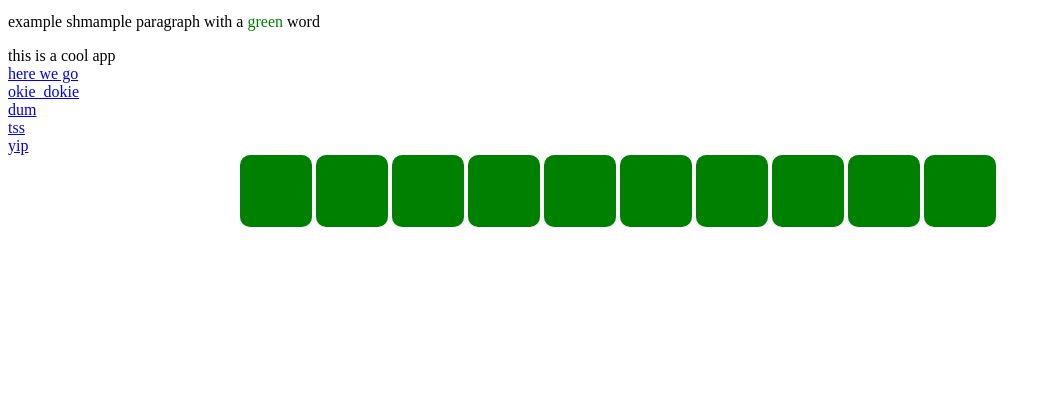
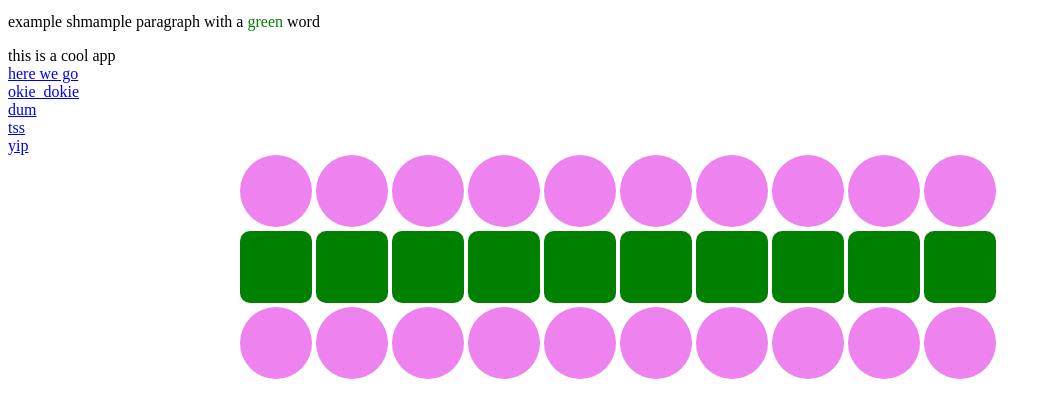
Before and after one commit to Jsimmons--dev/DJLaunchpad, a website: page public/index.html in a window 1280 px wide. Shown: the part 101-518 px from the top of the page, without its empty margins (0-1051 px from the left). Drawn offline with Linux system fonts and the light colour scheme.

Commit message:
Added button rows to top and bottom of grid

```diff
--- a/public/index.html
+++ b/public/index.html
@@ -52,6 +52,19 @@
 		}
 	</script>
 </div>
+<div id= "top-buttons">
+  <div class="top-button violet"></div>
+  <div class="top-button violet"></div>
+  <div class="top-button violet"></div>
+  <div class="top-button violet"></div>
+  <div class="top-button violet"></div>
+  <div class="top-button violet"></div>
+  <div class="top-button violet"></div>
+  <div class="top-button violet"></div>
+  <div class="top-button violet"></div>
+  <div class="top-button violet"></div>
+</div>
+
 <div id="dj-pad">
   <div class="grid-button"></div>
   <div class="grid-button"></div>
@@ -65,6 +78,20 @@
   <div class="grid-button"></div
 </div>
 
+<div id= "bottom-buttons">
+  <div class="bottom-button violet"></div>
+  <div class="bottom-button violet"></div>
+  <div class="bottom-button violet"></div>
+  <div class="bottom-button violet"></div>
+  <div class="bottom-button violet"></div>
+  <div class="bottom-button violet"></div>
+  <div class="bottom-button violet"></div>
+  <div class="bottom-button violet"></div>
+  <div class="bottom-button violet"></div>
+  <div class="bottom-button violet"></div>
+</div>
+
+
 <script type="text/javascript" src="scripts/mainScript.js"></script>
 </body>
 </html>
--- a/public/style/grid.css
+++ b/public/style/grid.css
@@ -21,3 +21,53 @@
         background:green;
     }
 }
+
+.violet{
+  background: violet;
+}
+
+.top-button{
+  width:9%;
+  padding-top:9%;
+  display:inline-block;
+  border-radius: 50%;
+}
+#top-buttons{
+    margin:0 auto;
+    width:300px;
+}
+@media only screen and (min-width: 601px){
+    #top-buttons{
+        width:500px;
+    }
+}
+
+@media only screen and (min-width: 993px){
+    #top-buttons{
+        width:800px;
+
+    }
+}
+
+.bottom-button{
+  width:9%;
+  padding-top:9%;
+  display:inline-block;
+  border-radius: 50%;
+}
+#bottom-buttons{
+    margin:0 auto;
+    width:300px;
+}
+@media only screen and (min-width: 601px){
+    #bottom-buttons{
+        width:500px;
+    }
+}
+
+@media only screen and (min-width: 993px){
+    #bottom-buttons{
+        width:800px;
+
+    }
+}
```
